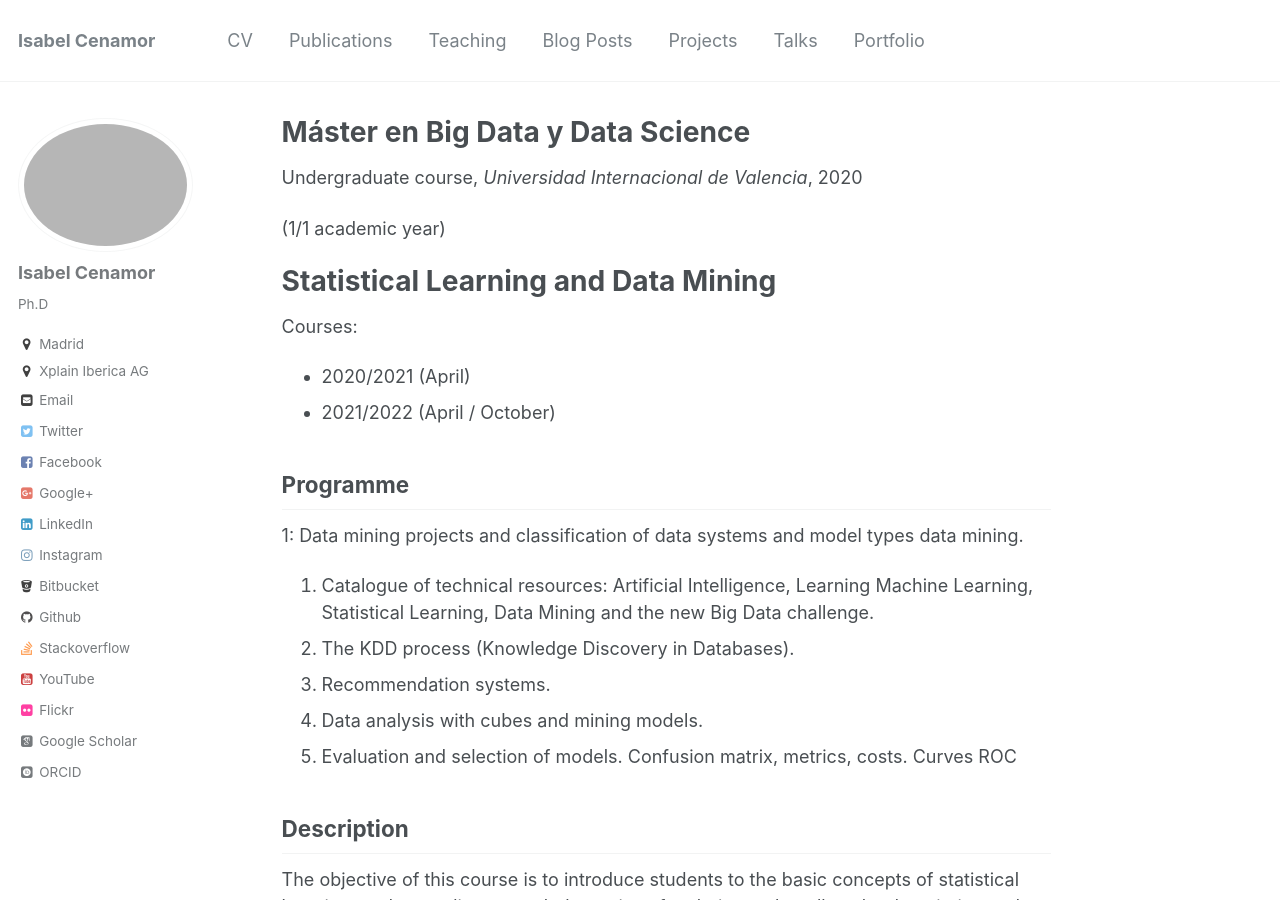
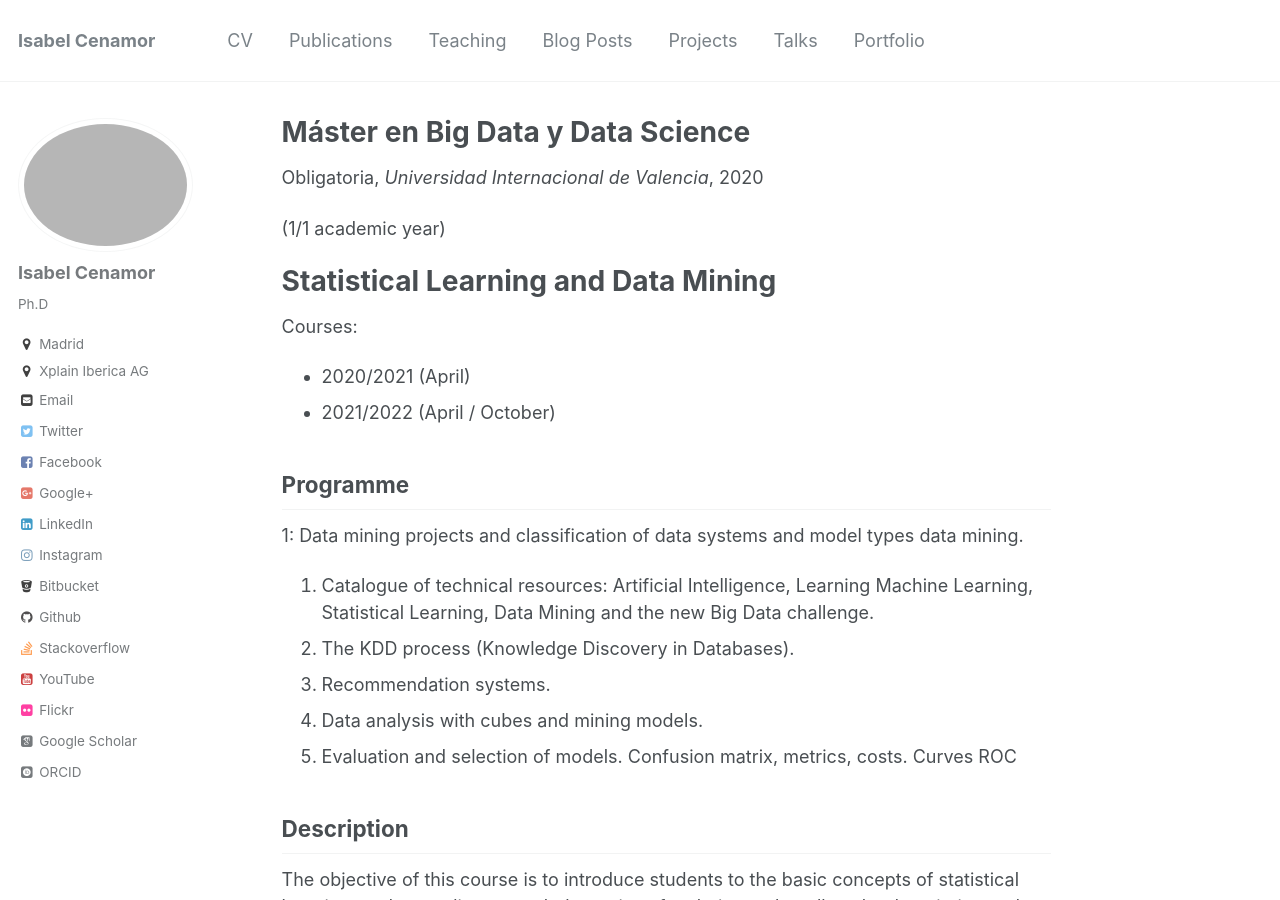
Before and after one commit to icenamor/icenamor.github.io, a Jekyll site: the page built from _teaching/2020-11Aprendizaje.md, in a window 1280 px wide and 900 px high. Built offline with Jekyll 4.4.1, drawn with Linux system fonts in a browser that asks for light colours; some web fonts are replaced.

Commit message:
Update 2020-11Aprendizaje.md

```diff
--- a/_teaching/2020-11Aprendizaje.md
+++ b/_teaching/2020-11Aprendizaje.md
@@ -1,7 +1,7 @@
 ---
 title: " Máster en Big Data y Data Science"
 collection: teaching
-type: "Undergraduate course"
+type: "Obligatoria"
 permalink: /teaching/2020-spring-teaching-1
 venue: "Universidad Internacional de Valencia"
 date: 2020-11-17
```
